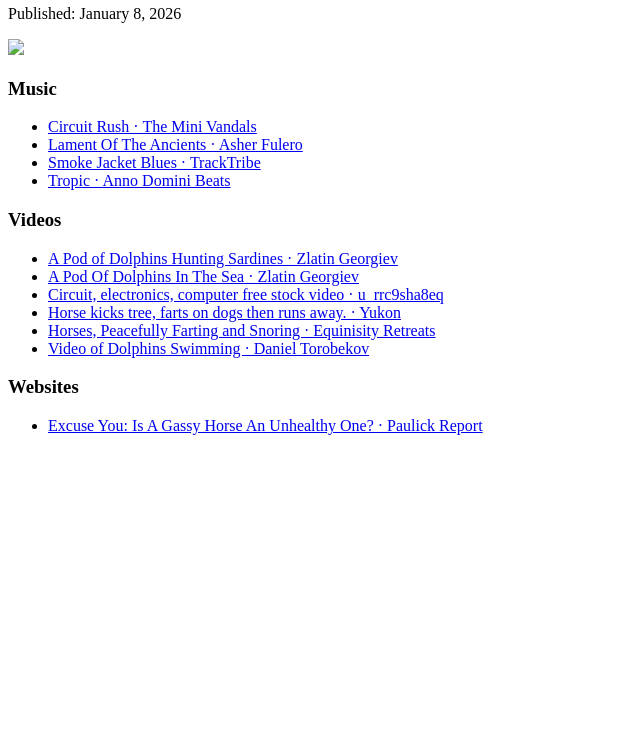
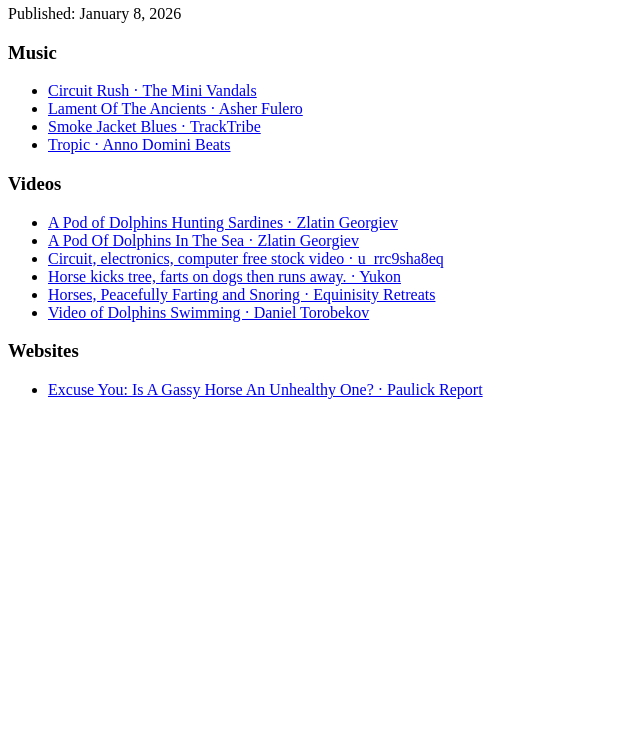
Before and after one commit to MeghanNarvas/MeghanNarvas.github.io, a plain HTML site: page is-the-internet-starting-to-feel-dull-to-you-too.html in a window 1280 px wide. Shown: the part 62-800 px from the top of the page, without its empty margins (0-640 px from the left). Drawn offline with Linux system fonts and the light colour scheme.

Commit message:
Update is-the-internet-starting-to-feel-dull-to-you-too.html

```diff
--- a/is-the-internet-starting-to-feel-dull-to-you-too.html
+++ b/is-the-internet-starting-to-feel-dull-to-you-too.html
@@ -12,7 +12,6 @@
             <div>
                 <h2>Is the Internet Starting to Feel Dull for You Too?</h2>
                 <p>Published: January 8, 2026</p>
-                <a href="" target="_blank"><img src="../thumbnails/"></a>
             </div>
             <div class="links">
                 <div id="musiclinks">
@@ -44,4 +43,5 @@
             </div>
         </div>
     </body>
+
 </html>
```
